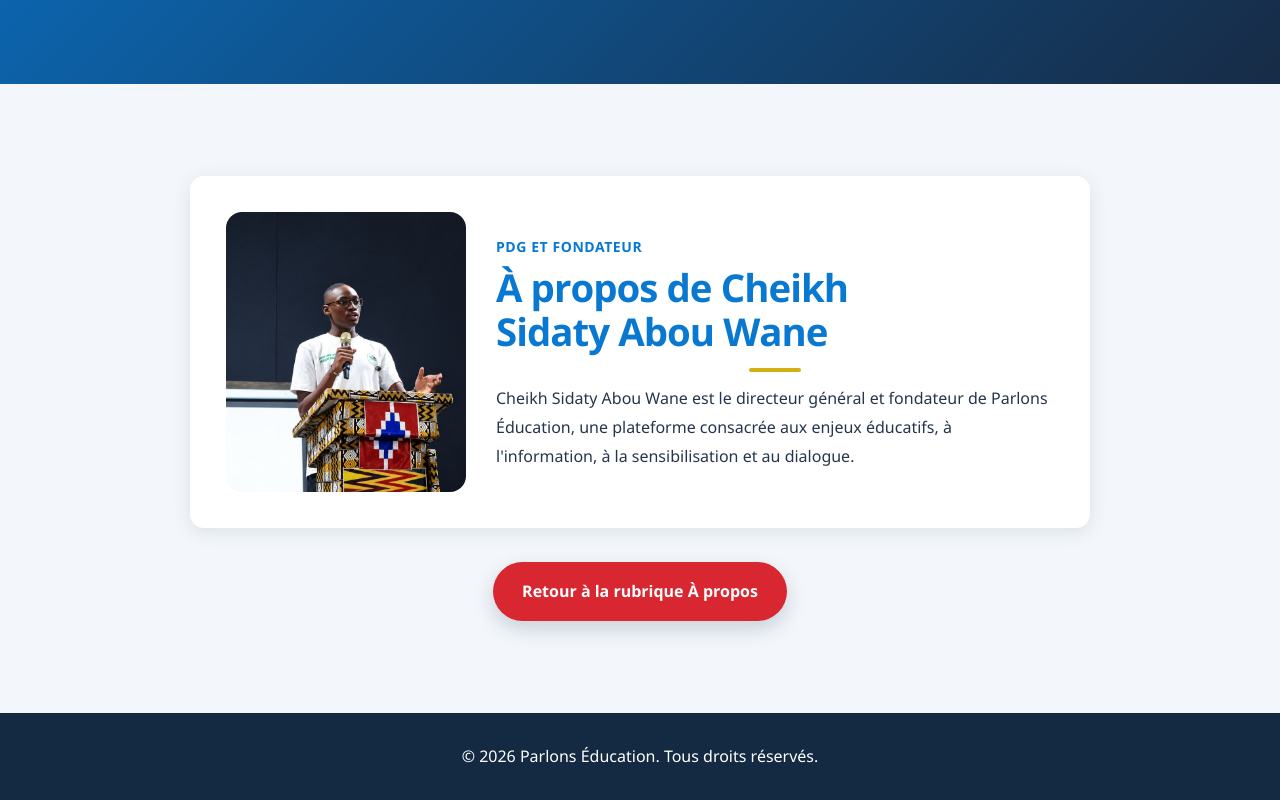
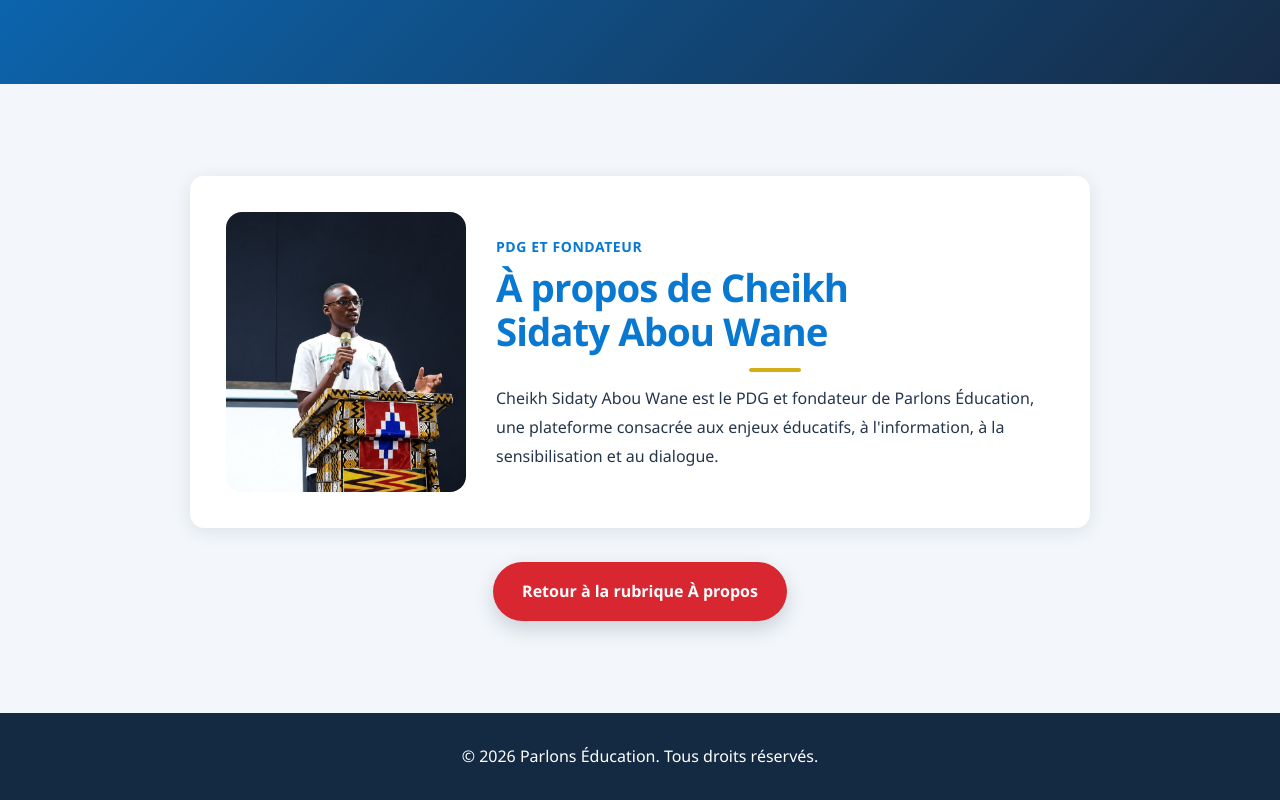
Before and after one commit to bocar6106-arch/parlons-education, a plain HTML site: page cheikh-sidaty-abou-wane.html in a window 1280 px wide. Shown: the part 575-1375 px from the top of the page. Drawn offline with Linux system fonts and the light colour scheme.

Commit message:
Use PDG title in founder profile

```diff
--- a/cheikh-sidaty-abou-wane.html
+++ b/cheikh-sidaty-abou-wane.html
@@ -47,7 +47,7 @@
                     <p class="profil-role">PDG et fondateur</p>
                     <h2>À propos de Cheikh Sidaty Abou Wane</h2>
                     <p>
-                        Cheikh Sidaty Abou Wane est le directeur général et fondateur
+                        Cheikh Sidaty Abou Wane est le PDG et fondateur
                         de Parlons Éducation, une plateforme consacrée aux enjeux
                         éducatifs, à l'information, à la sensibilisation et au dialogue.
                     </p>
```
